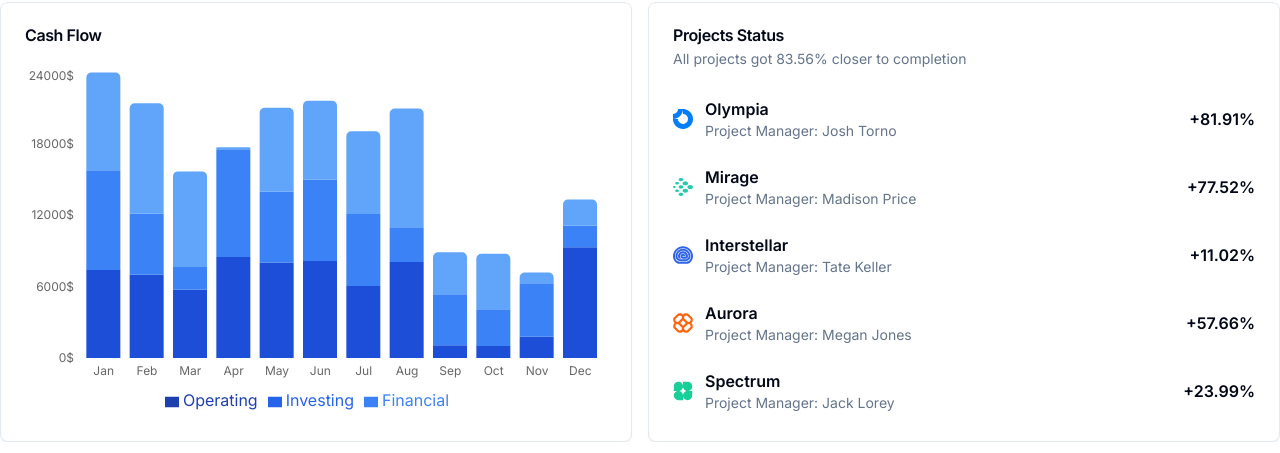
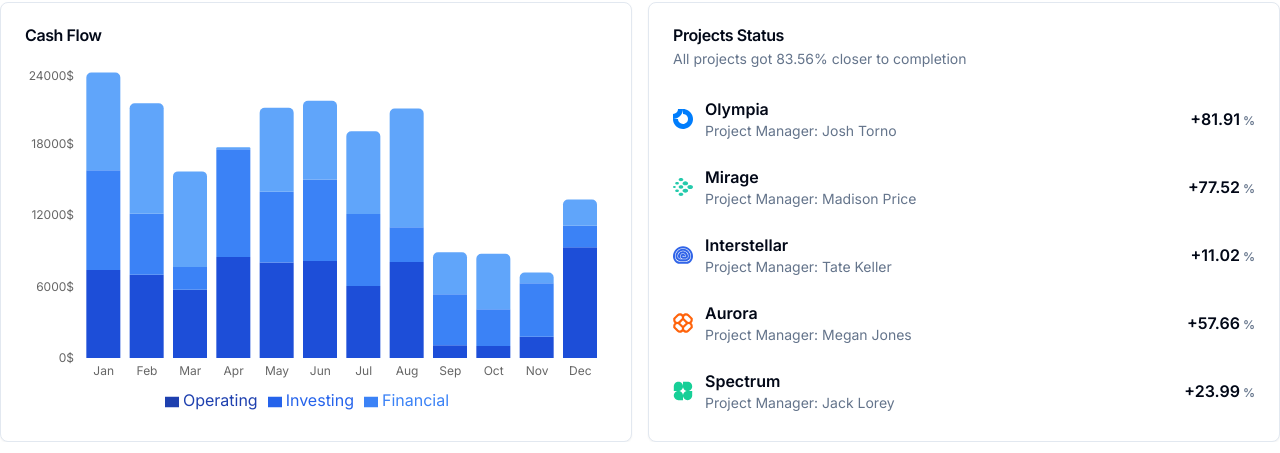
Before and after one commit to OntaxAT/ontax-web-client, a Next.js app: page /dash in a window 1280 px wide. Shown: the part 435-888 px from the top of the page. Built offline with nearby package versions, Linux system fonts and the light colour scheme.

Commit message:
feat(projects): Make percentage label less visible

```diff
--- a/app/(internal)/dash/components/tabs/overview/ProjectsOverviewCard.tsx
+++ b/app/(internal)/dash/components/tabs/overview/ProjectsOverviewCard.tsx
@@ -130,7 +130,10 @@ const ProjectsOverviewCard: FC = () => {
                     </HoverCard>
                   </div>
                 </div>
-                <p className="font-semibold">+{project.progess.toFixed(2)}%</p>
+                <p className="font-semibold">
+                  +{project.progess.toFixed(2)}
+                  <span className="text-xs text-muted-foreground"> %</span>
+                </p>
               </div>
             </div>
           </CardContent>
```
